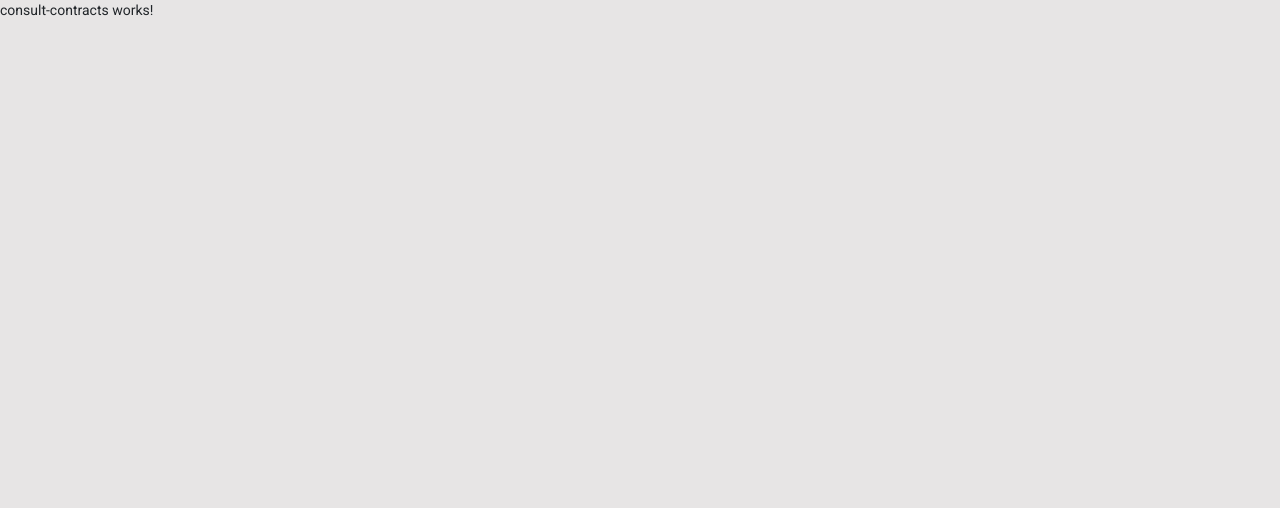
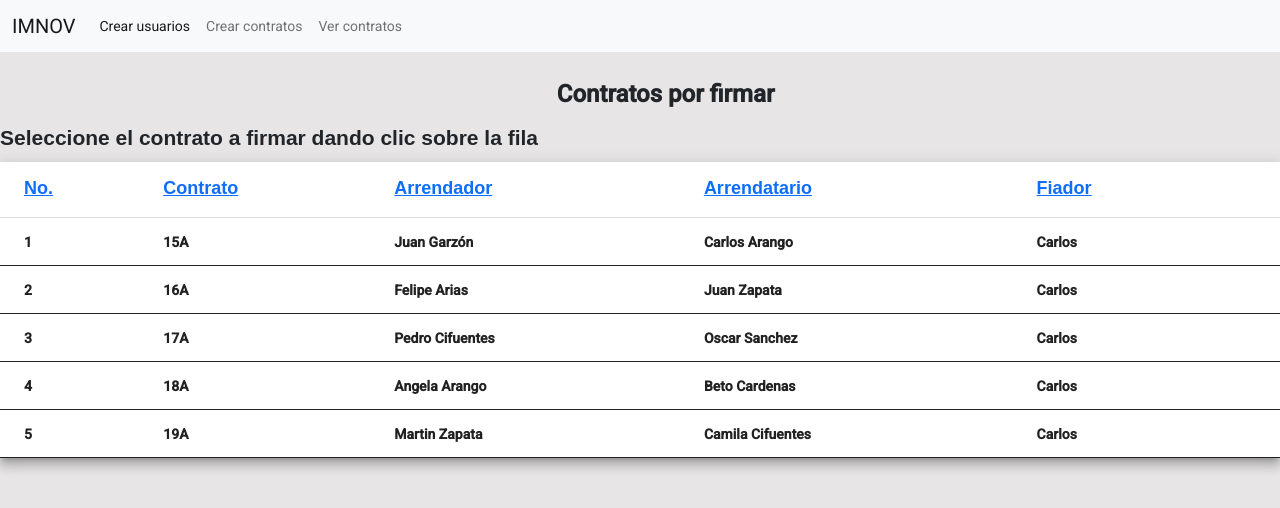
Before and after one commit to alexis7/IMNOVA, an Angular app: page /consult/contracts in a window 1280 px wide. Shown: the top 508 px of the page. Built offline with nearby package versions, Linux system fonts and the light colour scheme.

Commit message:
Se agrega funcionalidad a consultar contratos

```diff
--- a/src/app/component/consult-contracts/consult-contracts.component.css
+++ b/src/app/component/consult-contracts/consult-contracts.component.css
@@ -0,0 +1,61 @@
+.example-container {
+  margin-top: 2%;
+  height: 100%;
+  width: 100%;
+  max-width: 100%;
+  overflow: auto;
+}
+
+table {
+  width: 100%;
+}
+
+td.mat-column-star {
+  width: 20px;
+  padding-right: 8px;
+}
+
+th.mat-column-position, td.mat-column-position {
+  padding-left: 8px;
+}
+
+.mat-table-sticky-border-elem-right {
+  border-left: 1px solid #000000;
+}
+
+.mat-table-sticky-border-elem-left {
+  border-right: 1px solid #000000;
+}
+
+.demo-table {
+  height: 30%;
+  width: 100%;
+  font-weight: bold;
+}
+
+.mat-row .mat-cell {
+  border-bottom: 1px solid ;
+  border-top: 1px solid ;
+  cursor: pointer;
+}
+
+.mat-row:hover .mat-cell {
+  border-color: currentColor;
+}
+
+.demo-row-is-clicked {
+  font-weight: bold;
+}
+
+.al{
+  margin-top: 2%;
+  margin-left: 4%;
+  text-align:center;
+  font-weight: bold;
+}
+
+.bold
+{
+  font: 150% sans-serif;
+  font-weight: bold;
+}
--- a/src/app/component/consult-contracts/consult-contracts.component.html
+++ b/src/app/component/consult-contracts/consult-contracts.component.html
@@ -1 +1,49 @@
-<p>consult-contracts works!</p>
+<app-menu></app-menu>
+
+<div>
+  <h1 class="al">
+    Contratos por firmar
+  </h1>
+
+</div>
+
+<p class="bold">Seleccione el contrato a firmar dando clic sobre la fila</p>
+<table mat-table [dataSource]="dataSource" class="mat-elevation-z8 demo-table">
+  <!-- Position Column -->
+  <ng-container matColumnDef="position">
+    <th mat-header-cell *matHeaderCellDef> <a class="bold">No.</a></th>
+    <td mat-cell *matCellDef="let element">{{element.position}}</td>
+  </ng-container>
+
+  <!-- Name Column -->
+  <ng-container matColumnDef="name">
+    <th mat-header-cell *matHeaderCellDef> <a class="bold">Contrato</a></th>
+    <td mat-cell *matCellDef="let element">{{element.name}}</td>
+  </ng-container>
+
+  <!-- Weight Column -->
+  <ng-container matColumnDef="weight">
+    <th mat-header-cell *matHeaderCellDef><a class="bold">Arrendador</a></th>
+    <td mat-cell *matCellDef="let element">{{element.weight}}</td>
+  </ng-container>
+
+  <!-- Symbol Column -->
+  <ng-container matColumnDef="symbol">
+    <th mat-header-cell *matHeaderCellDef><a class="bold">Arrendatario</a></th>
+    <td mat-cell *matCellDef="let element">{{element.symbol}}</td>
+  </ng-container>
+
+    <!-- Symbol Column -->
+    <ng-container matColumnDef="fiador">
+      <th mat-header-cell *matHeaderCellDef><a class="bold">Fiador</a></th>
+      <td mat-cell *matCellDef="let element">{{element.fiador}}</td>
+    </ng-container>
+
+  <tr mat-header-row *matHeaderRowDef="displayedColumns"></tr>
+  <tr
+      mat-row
+      (click)="clickedRows.add(row)" (click)="click()"
+      [class.demo-row-is-clicked]="clickedRows.has(row)"
+      *matRowDef="let row; columns: displayedColumns;"
+  ></tr>
+</table>
--- a/src/app/component/consult-contracts/consult-contracts.component.ts
+++ b/src/app/component/consult-contracts/consult-contracts.component.ts
@@ -5,11 +5,36 @@ import { Component, OnInit } from '@angular/core';
   templateUrl: './consult-contracts.component.html',
   styleUrls: ['./consult-contracts.component.css']
 })
+
+
 export class ConsultContractsComponent implements OnInit {
 
+  displayedColumns: string[] = ['position', 'name', 'weight', 'symbol', 'fiador'];
+  dataSource = ELEMENT_DATA;
+  clickedRows = new Set<PeriodicElement>();
   constructor() { }
 
   ngOnInit(): void {
   }
 
+  click(){
+    console.log(this.clickedRows);
+  }
+
 }
+
+export interface PeriodicElement {
+  name: string;
+  position: number;
+  weight: string;
+  symbol: string;
+  fiador: string;
+}
+
+const ELEMENT_DATA: PeriodicElement[] = [
+  {position: 1, name: '15A', weight: 'Juan Garzón', symbol: 'Carlos Arango', fiador: 'Carlos'},
+  {position: 2, name: '16A', weight: 'Felipe Arias', symbol: 'Juan Zapata', fiador: 'Carlos'},
+  {position: 3, name: '17A', weight: 'Pedro Cifuentes', symbol: 'Oscar Sanchez', fiador: 'Carlos'},
+  {position: 4, name: '18A', weight: 'Angela Arango', symbol: 'Beto Cardenas', fiador: 'Carlos'},
+  {position: 5, name: '19A', weight: 'Martin Zapata', symbol: 'Camila Cifuentes', fiador: 'Carlos'},
+];
```
Also changed, not shown: src/app/app.module.ts (+12 -6 lines).
